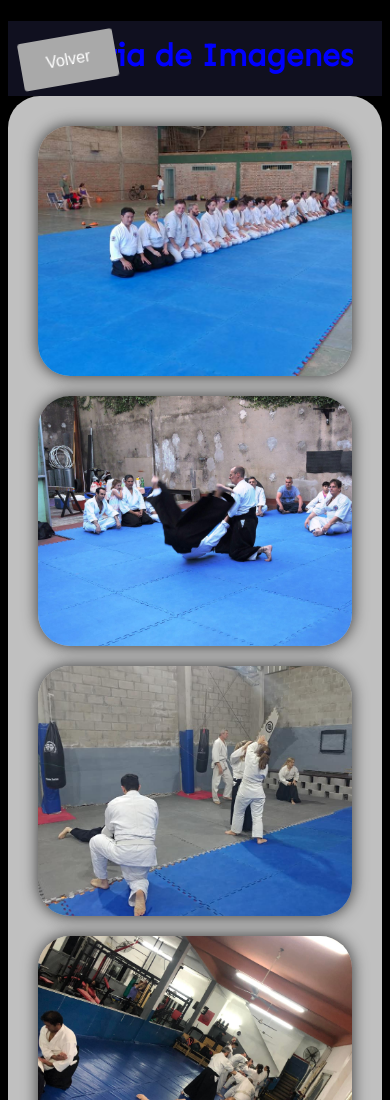
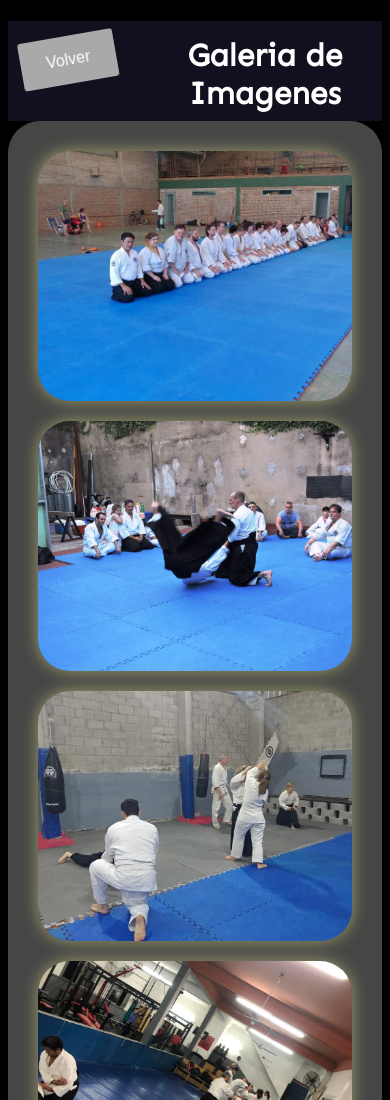
Before and after one commit to higaeric/AikidoVirtual, a plain HTML site: page template/galeria.html in a window 390 px wide. Shown: the top 1100 px of the page. Drawn offline with Linux system fonts and the light colour scheme; a web font is replaced by a local one.

Commit message:
CSS de Galeria corregida

```diff
--- a/template/galeria.html
+++ b/template/galeria.html
@@ -90,7 +90,7 @@
             display: flex;
             flex-wrap: wrap;
             justify-content: center;
-            background-color: silver;
+            background-color: #464646;
         }
 
         .gallery-general img {
@@ -111,7 +111,7 @@
             display: inline-block;
             color: white;
             position: relative;
-            box-shadow: 0 0 16px #333;
+            box-shadow: 0 0 16px rgb(158, 158, 109);
             /*background-color: white;*/
         }
 
@@ -151,13 +151,15 @@
             flex-wrap: wrap;
             justify-content: space-around;
         }*/
-        .title-page {
-                color: red;;
-            }
 
         @media all and (max-width: 600px) {
             .title-page {
-                color: blue;
+                margin-left: 160px;
+                margin-right: 20px;
+            }
+
+            .topHeader {
+                height: 100px;
             }
         }
     </style>
```
